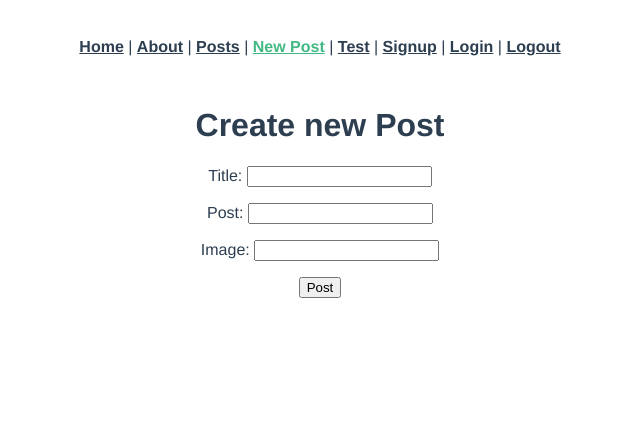
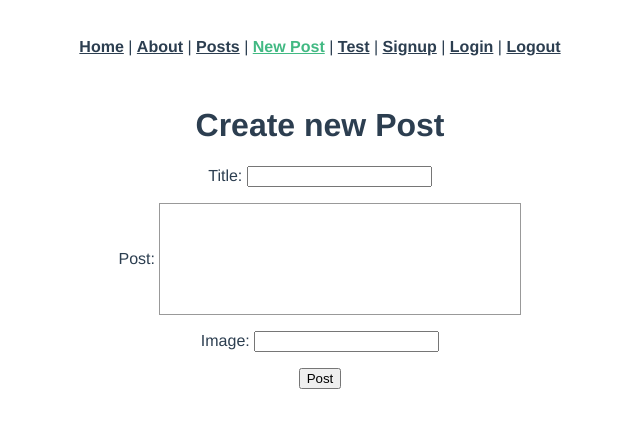
Before and after one commit to SymensJeffrey/blog_vue_app, a Vue app: page /posts/new in a window 1280 px wide. Shown: the top 428 px of the page, without its empty margins (320-960 px from the left). Built offline with nearby package versions, Linux system fonts and the light colour scheme.

Commit message:
make input box bigger for new post body

```diff
--- a/src/views/PostIndex.vue
+++ b/src/views/PostIndex.vue
@@ -1,6 +1,5 @@
 <template>
   <div class="home">
-    <div id="nav"><router-link to="/posts/:id">Show Post</router-link></div>
     <h1> Posts </h1>
     <div v-for="post in posts">
       <p> {{ post.id }} </p>
--- a/src/views/PostNew.vue
+++ b/src/views/PostNew.vue
@@ -3,7 +3,7 @@
     <h1> Create new Post </h1>
     <div>
       <p>Title: <input type="text" v-model="newPostParams.title"></p>
-      <p>Post: <input type="text" v-model="newPostParams.body"></p>
+      <p>Post: <input class="box" type="text" v-model="newPostParams.body"></p>
       <p>Image: <input type="text" v-model="newPostParams.image"></p>
       <button v-on:click="createPost()">Post</button>
 
@@ -11,7 +11,10 @@
   </div>
 </template>
 
-<style></style>
+<style>
+.box {
+  width: 350px; height: 100px; border: 1px solid #999999; padding: 5px;
+  }</style>
 
 <script>
   import axios from "axios";
```
